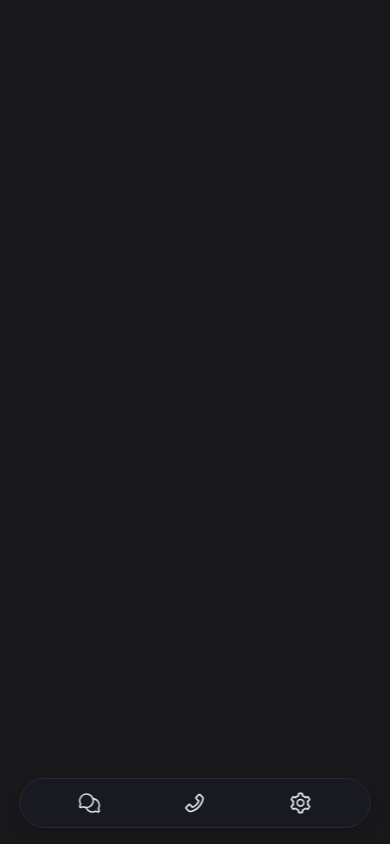
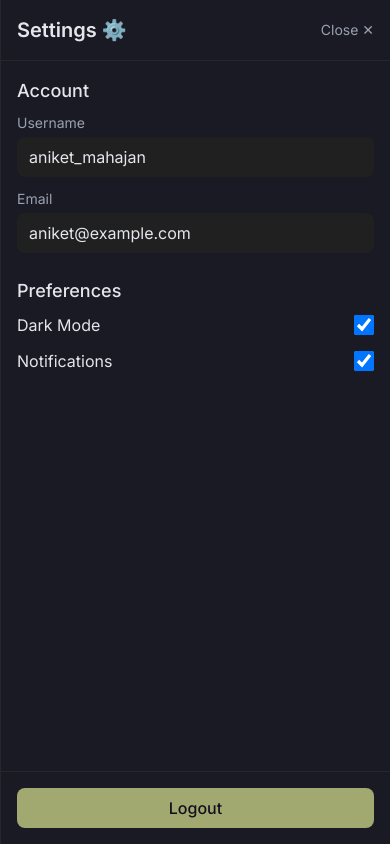
Before and after one commit to aniketmahajan04/chatify, a React (Vite) app in the folder frontend/: page / in a window 390 px wide. Both pictures are taken after a click on the button 300 px from the left and 803 px from the top of the page. Built offline with nearby package versions, Linux system fonts and the light colour scheme; grey boxes are pictures that could not be loaded.

Commit message:
implement settings component

```diff
--- a/frontend/src/components/SideBar.tsx
+++ b/frontend/src/components/SideBar.tsx
@@ -5,9 +5,14 @@ import { PiChatsCircle } from "react-icons/pi";
 type Props = {
   activeMenu: number;
   onMenuChange: (menuId: number) => void;
+  onSettingsClick: () => void;
 };
 
-export const SideBar = ({ activeMenu, onMenuChange }: Props) => {
+export const SideBar = ({
+  activeMenu,
+  onMenuChange,
+  onSettingsClick,
+}: Props) => {
   const menu = [
     { id: 1, icon: <PiChatsCircle />, label: "Chats" },
     { id: 2, icon: <AiOutlinePhone />, label: "Calls" },
@@ -57,7 +62,7 @@ export const SideBar = ({ activeMenu, onMenuChange }: Props) => {
         <div className="flex flex-col items-center gap-6 mt-auto mb-4">
           <button
             title="Settings"
-            onClick={() => onMenuChange(3)}
+            onClick={onSettingsClick}
             className="text-2xl hover:text-[#A2A970] transition-colors duration-200"
           >
             <AiOutlineSetting />
@@ -96,7 +101,7 @@ export const SideBar = ({ activeMenu, onMenuChange }: Props) => {
         ))}
         <button
           title="Settings"
-          onClick={() => onMenuChange(3)}
+          onClick={onSettingsClick}
           className="text-2xl text-[#E4E6EB] hover:text-[#A2A970] transition-colors duration-200"
         >
           <AiOutlineSetting />
--- a/frontend/src/pages/ChatPage.tsx
+++ b/frontend/src/pages/ChatPage.tsx
@@ -28,7 +28,11 @@ export const ChatPage = () => {
   return (
     <div className="flex h-screen relative overflow-hidden">
       {/* Sidebar */}
-      <SideBar activeMenu={activeMenu} onMenuChange={handleMenuChange} />
+      <SideBar
+        activeMenu={activeMenu}
+        onMenuChange={handleMenuChange}
+        onSettingsClick={() => setIsSettingsOpen(true)}
+      />
 
       {/* ✅ Desktop layout */}
       <div className="hidden md:flex flex-1">
@@ -88,8 +92,9 @@ export const ChatPage = () => {
           </div>
         )}
 
+        <div className="flex flex-1 md:hidden">
           {isSettingsOpen && (
-          <div className="flex-1">
+            <div className="flex-1 flex h-screen relative overflow-hidden ">
               <Settings
                 onLogout={() => console.log("Logged out")}
                 onClose={() => setIsSettingsOpen(false)}
@@ -97,6 +102,15 @@ export const ChatPage = () => {
             </div>
           )}
         </div>
+      </div>
+
+      {/* Settings */}
+      {isSettingsOpen && (
+        <Settings
+          onClose={() => setIsSettingsOpen(false)}
+          onLogout={() => console.log("Logged out")}
+        />
+      )}
 
       {/* ✅ Profile Panel */}
       <ProfilePanel
```
Lines whose indentation alone changed are shown as unchanged.
